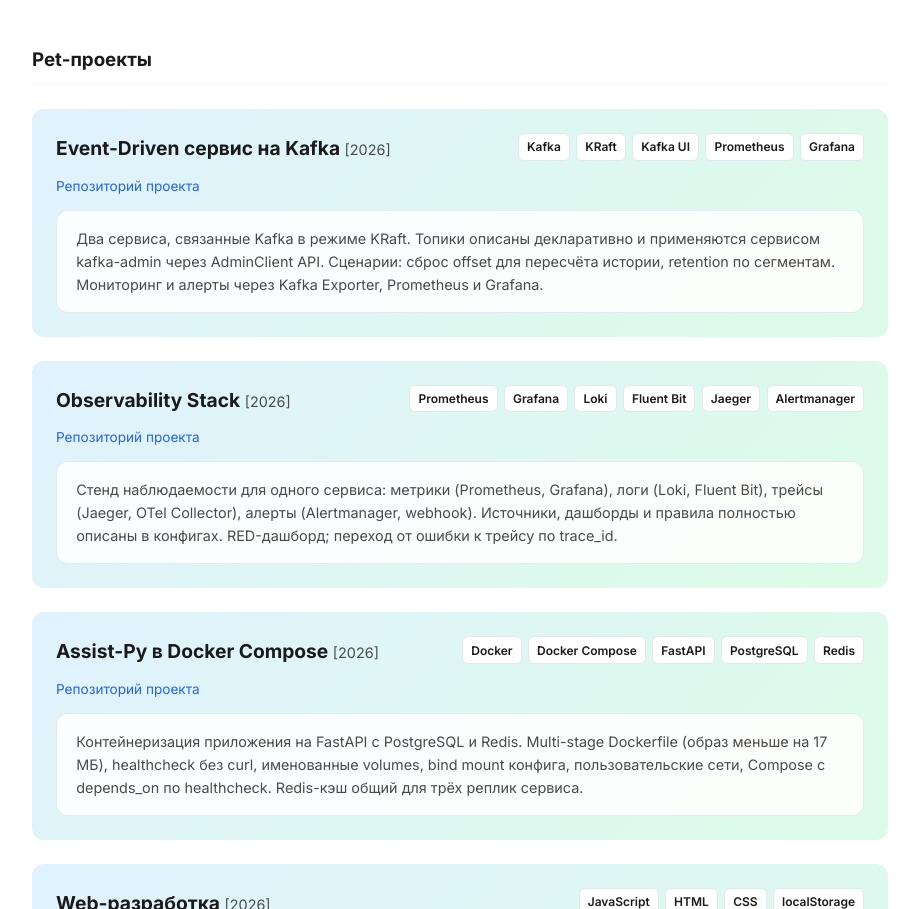
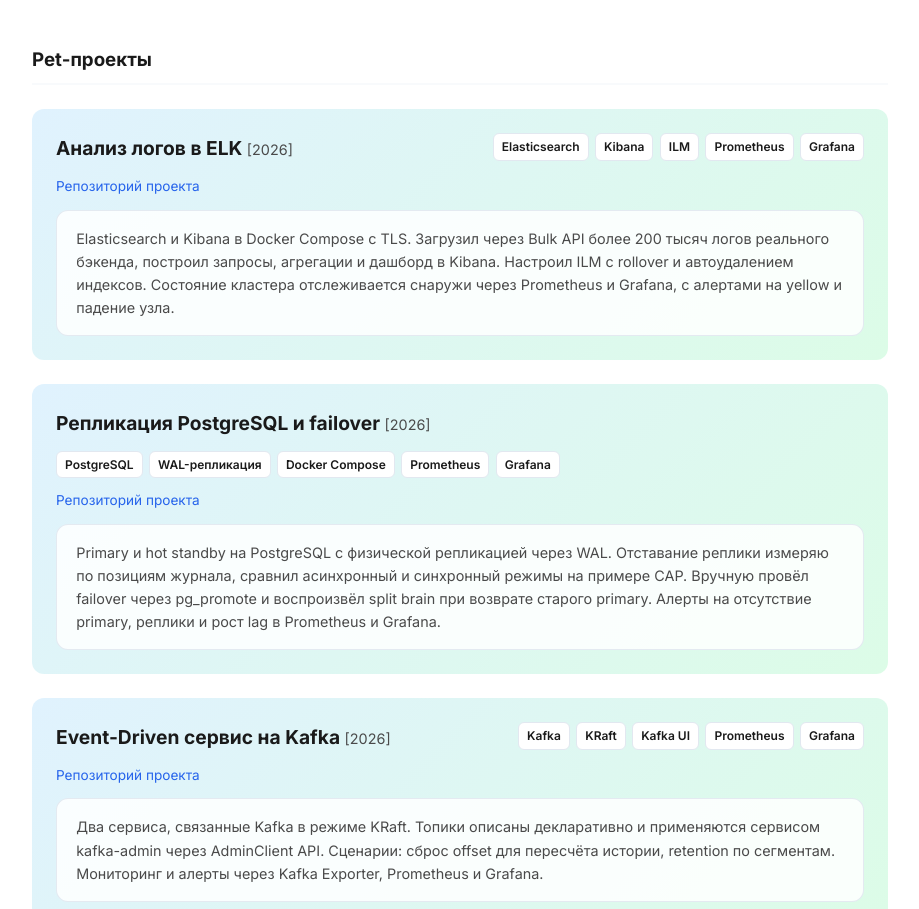
Before and after one commit to OneTwoZzzPlus/OneTwoZzzPlus.github.io, a plain HTML site: page index.html in a window 1280 px wide. Shown: the part 1475-2384 px from the top of the page, without its empty margins (180-1099 px from the left). Drawn offline with Linux system fonts and the light colour scheme.

Commit message:
Updated content

```diff
--- a/index.html
+++ b/index.html
@@ -346,6 +346,73 @@
                 <!-- ============ PET-ПРОЕКТЫ ============ -->
                 <div class="project-category" id="proj-pet">
                     <h3>Pet-проекты</h3>
+
+                    <article class="project-card" id="proj-elk">
+                        <div class="project-header">
+                            <h4>
+                                Анализ логов в ELK
+                                <span class="project-date">[2026]</span>
+                            </h4>
+                            <div class="project-tags">
+                                <span class="tag">Elasticsearch</span>
+                                <span class="tag">Kibana</span>
+                                <span class="tag">ILM</span>
+                                <span class="tag">Prometheus</span>
+                                <span class="tag">Grafana</span>
+                            </div>
+                        </div>
+                        <div class="project-links">
+                            <a
+                                href="https://github.com/OneTwoZzzPlus/ict-administration/tree/main/lab4"
+                                >Репозиторий проекта</a
+                            >
+                        </div>
+                        <div class="tab-content">
+                            <p class="tab-text">
+                                Elasticsearch и Kibana в Docker Compose с TLS.
+                                Загрузил через Bulk API более 200 тысяч логов
+                                реального бэкенда, построил запросы, агрегации и
+                                дашборд в Kibana. Настроил ILM с rollover и
+                                автоудалением индексов. Состояние кластера
+                                отслеживается снаружи через Prometheus и
+                                Grafana, с алертами на yellow и падение узла.
+                            </p>
+                        </div>
+                    </article>
+
+                    <article class="project-card" id="proj-pg-replication">
+                        <div class="project-header">
+                            <h4>
+                                Репликация PostgreSQL и failover
+                                <span class="project-date">[2026]</span>
+                            </h4>
+                            <div class="project-tags">
+                                <span class="tag">PostgreSQL</span>
+                                <span class="tag">WAL-репликация</span>
+                                <span class="tag">Docker Compose</span>
+                                <span class="tag">Prometheus</span>
+                                <span class="tag">Grafana</span>
+                            </div>
+                        </div>
+                        <div class="project-links">
+                            <a
+                                href="https://github.com/OneTwoZzzPlus/ict-administration/tree/main/lab3"
+                                >Репозиторий проекта</a
+                            >
+                        </div>
+                        <div class="tab-content">
+                            <p class="tab-text">
+                                Primary и hot standby на PostgreSQL с физической
+                                репликацией через WAL. Отставание реплики
+                                измеряю по позициям журнала, сравнил асинхронный
+                                и синхронный режимы на примере CAP. Вручную
+                                провёл failover через pg_promote и воспроизвёл
+                                split brain при возврате старого primary. Алерты
+                                на отсутствие primary, реплики и рост lag в
+                                Prometheus и Grafana.
+                            </p>
+                        </div>
+                    </article>
 
                     <article class="project-card" id="proj-kafka">
                         <div class="project-header">
```
